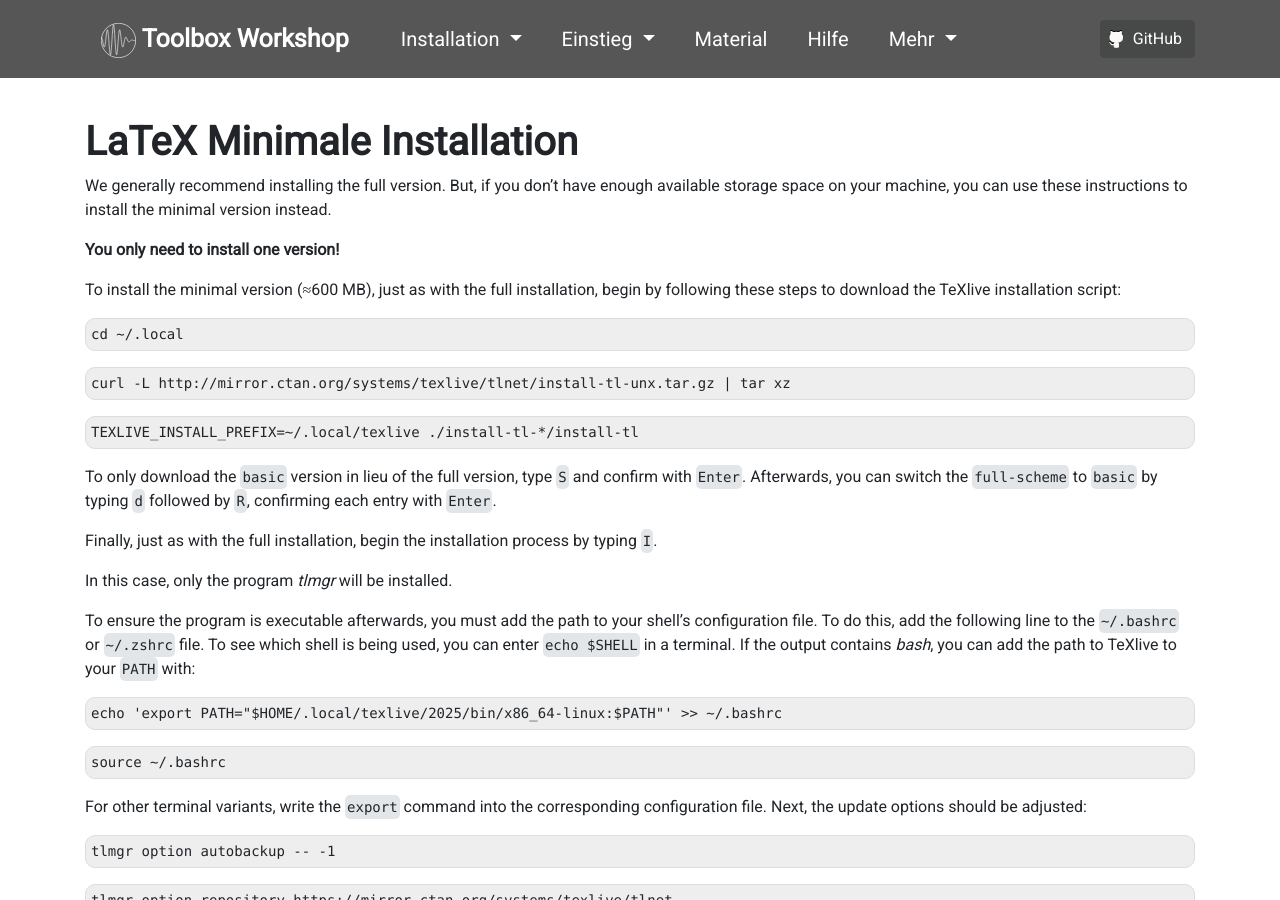
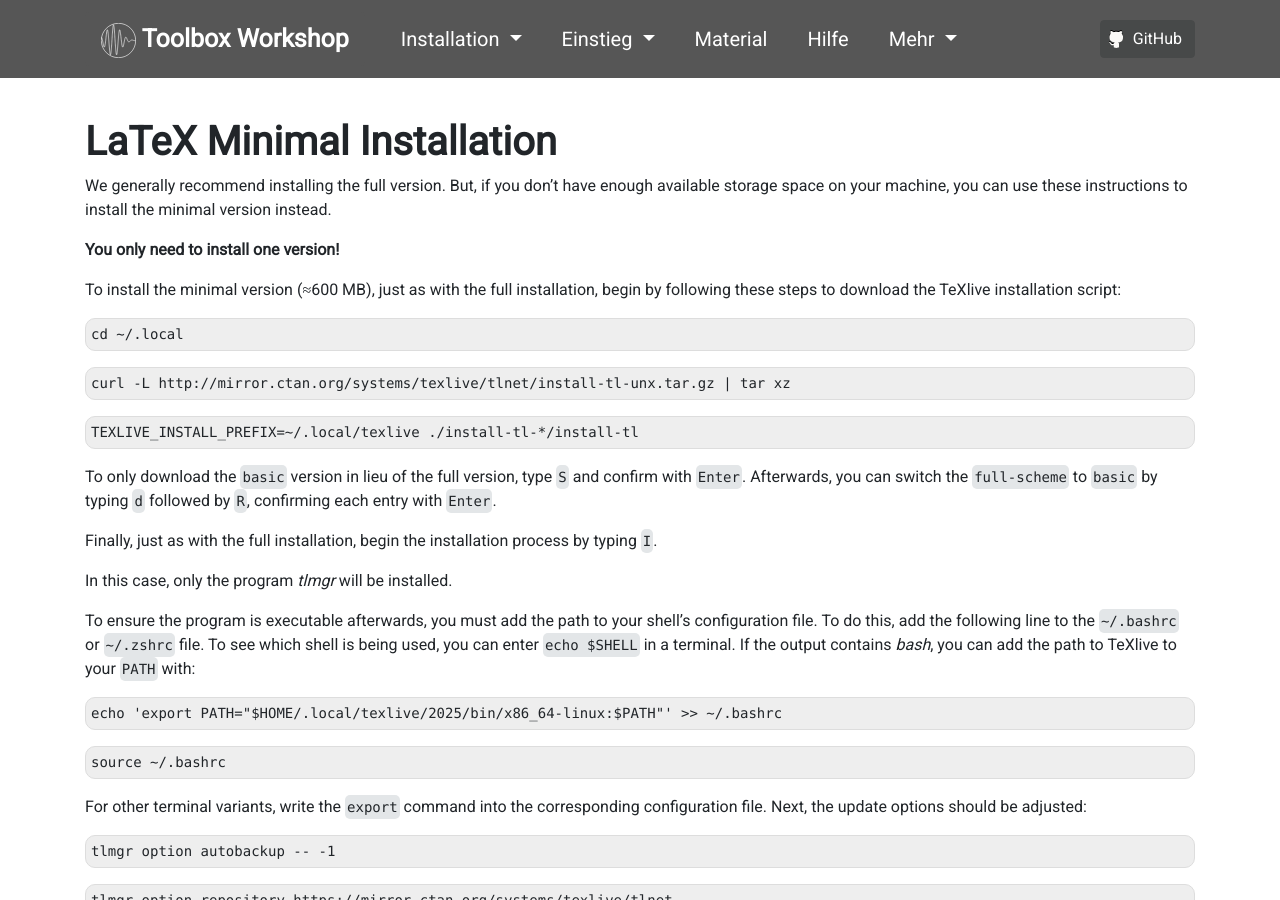
Before and after one commit to pep-dortmund/homepage-toolbox, a Jekyll site: the page built from install/latex_mini_en.md, in a window 1280 px wide and 900 px high. Built offline with Jekyll 4.4.1, drawn with Linux system fonts in a browser that asks for light colours; nearby versions of some CDN libraries.

Commit message:
Update latex_mini_en.md

```diff
--- a/install/latex_mini_en.md
+++ b/install/latex_mini_en.md
@@ -1,7 +1,7 @@
 ---
 layout: install
-permalink: /install/latex_mini/
-title: LaTeX Minimale Installation
+permalink: /install/latex_mini_en/
+title: LaTeX Minimal Installation
 ---
 
 We generally recommend installing the full version.
```
